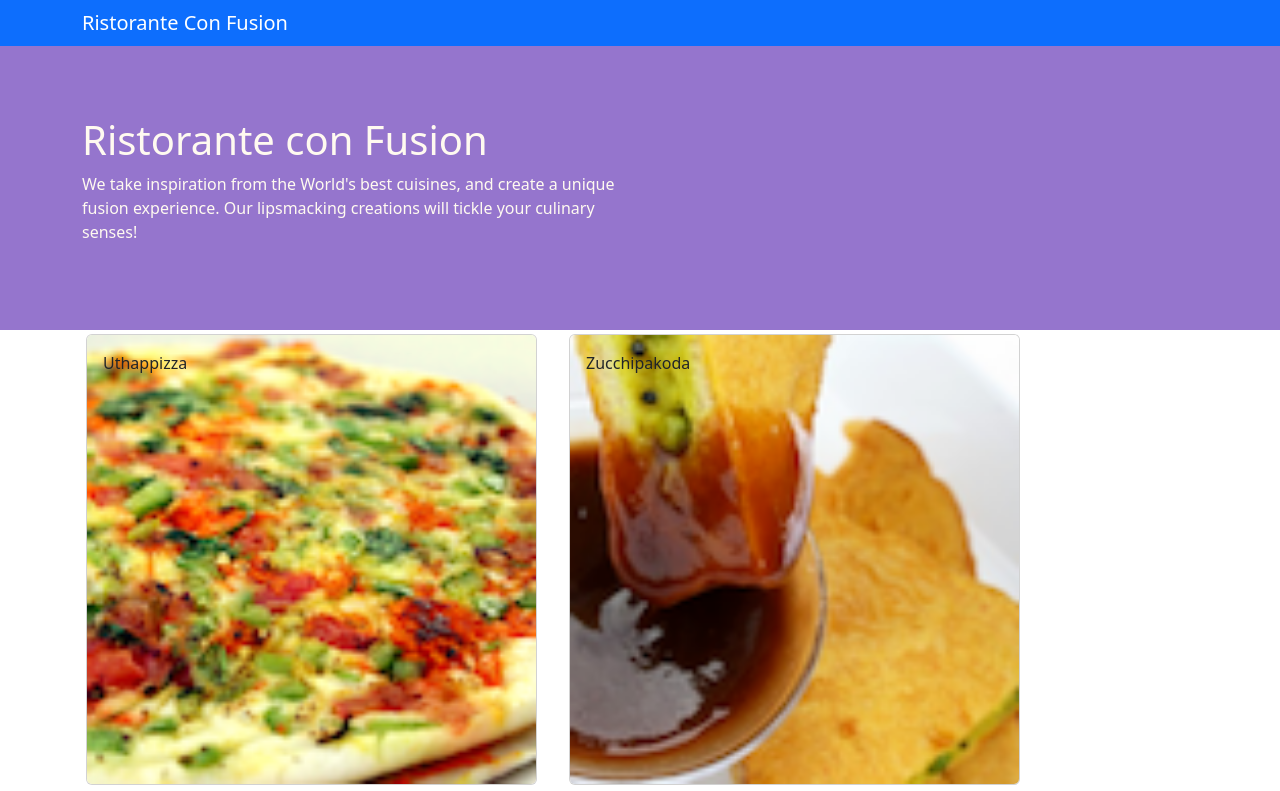
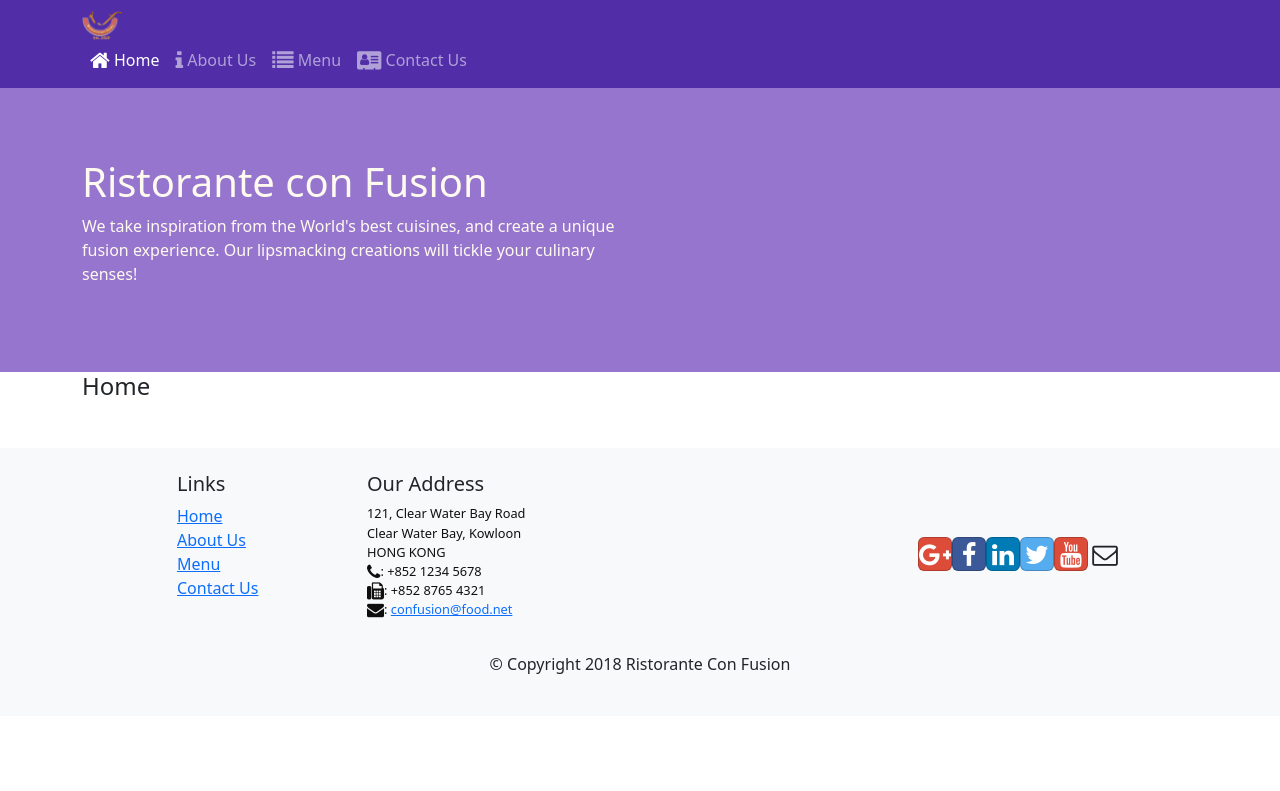
Before and after one commit to Lwalters7/ReactConfusion, a React (Create React App) app: page /home in a window 1280 px wide. Shown: the top 791 px of the page. Built offline with nearby package versions, Linux system fonts and the light colour scheme.

Commit message:
React Router

```diff
--- a/package.json
+++ b/package.json
@@ -8,6 +8,7 @@
     "font-awesome": "^4.7.0",
     "react": "^18.2.0",
     "react-dom": "^18.2.0",
+    "react-router-dom": "^7.4.0",
     "react-scripts": "5.0.1",
     "reactstrap": "^9.2.0",
     "web-vitals": "^4.2.4"
--- a/src/App.js
+++ b/src/App.js
@@ -1,13 +1,16 @@
 import React, { Component } from 'react';
 import './App.css';
 import Main from './components/MainComponents';
+import { BrowserRouter } from 'react-router-dom'; // ✅ Import BrowserRouter
 
 class App extends Component {
   render() {
     return (
-      <div className="App">
-        <Main />
-      </div>
+      <BrowserRouter>
+        <div className="App">
+          <Main />
+        </div>
+      </BrowserRouter>
     );
   }
 }
--- a/src/components/FooterComponent.js
+++ b/src/components/FooterComponent.js
@@ -1,17 +1,18 @@
 import React from 'react';
+import { Link } from 'react-router-dom';
 
 function Footer(props) {
   return (
-    <div className="footer bg-dark text-white mt-5 pt-4 pb-4">
+    <div className="footer bg-light mt-5 pt-4 pb-4">
       <div className="container">
         <div className="row justify-content-center">
           <div className="col-4 offset-1 col-sm-2">
             <h5>Links</h5>
             <ul className="list-unstyled">
-              <li><a href="#">Home</a></li>
-              <li><a href="#">About</a></li>
-              <li><a href="#">Menu</a></li>
-              <li><a href="contactus.html">Contact</a></li>
+              <li><Link to='/home'>Home</Link></li>
+              <li><Link to='/aboutus'>About Us</Link></li>
+              <li><Link to='/menu'>Menu</Link></li>
+              <li><Link to='/contactus'>Contact Us</Link></li>
             </ul>
           </div>
 
--- a/src/components/HeaderComponent.js
+++ b/src/components/HeaderComponent.js
@@ -1,17 +1,72 @@
 import React, { Component } from 'react';
-import { Navbar, NavbarBrand } from 'reactstrap';
+import {
+  Nav,
+  Navbar,
+  NavbarBrand,
+  NavbarToggler,
+  Collapse,
+  NavItem
+} from 'reactstrap';
+import { NavLink } from 'react-router-dom';
 
 class Header extends Component {
+  constructor(props) {
+    super(props);
+
+    this.toggleNav = this.toggleNav.bind(this);
+    this.state = {
+      isNavOpen: false
+    };
+  }
+
+  toggleNav() {
+    this.setState({
+      isNavOpen: !this.state.isNavOpen
+    });
+  }
+
   render() {
     return (
-      <React.Fragment>
-        <Navbar dark color="primary">
+      <div>
+        <Navbar dark expand="md">
           <div className="container">
-            <NavbarBrand href="/">Ristorante Con Fusion</NavbarBrand>
+            <NavbarToggler onClick={this.toggleNav} />
+            <NavbarBrand className="mr-auto" href="/">
+              <img
+                src='assets/images/logo.png'
+                height="30"
+                width="41"
+                alt='Ristorante Con Fusion'
+              />
+            </NavbarBrand>
+            <Collapse isOpen={this.state.isNavOpen} navbar>
+              <Nav navbar className="me-auto">
+                <NavItem>
+                  <NavLink className="nav-link" to="/home">
+                    <span className="fa fa-home fa-lg"></span> Home
+                  </NavLink>
+                </NavItem>
+                <NavItem>
+                  <NavLink className="nav-link" to="/aboutus">
+                    <span className="fa fa-info fa-lg"></span> About Us
+                  </NavLink>
+                </NavItem>
+                <NavItem>
+                  <NavLink className="nav-link" to="/menu">
+                    <span className="fa fa-list fa-lg"></span> Menu
+                  </NavLink>
+                </NavItem>
+                <NavItem>
+                  <NavLink className="nav-link" to="/contactus">
+                    <span className="fa fa-address-card fa-lg"></span> Contact Us
+                  </NavLink>
+                </NavItem>
+              </Nav>
+            </Collapse>
           </div>
         </Navbar>
 
-        {/* Updated section using header-banner instead of Jumbotron */}
+        {/* Replace Jumbotron with a styled div */}
         <div className="header-banner">
           <div className="container">
             <div className="row row-header">
@@ -19,14 +74,14 @@
                 <h1>Ristorante con Fusion</h1>
                 <p>
                   We take inspiration from the World's best cuisines,
-                  and create a unique fusion experience. Our lipsmacking creations
-                  will tickle your culinary senses!
+                  and create a unique fusion experience. Our lipsmacking
+                  creations will tickle your culinary senses!
                 </p>
               </div>
             </div>
           </div>
         </div>
-      </React.Fragment>
+      </div>
     );
   }
 }
--- /dev/null
+++ b/src/components/HomeComponent.js
@@ -0,0 +1,11 @@
+import React from 'react';
+
+function Home(props) {
+  return (
+    <div className="container">
+      <h4>Home</h4>
+    </div>
+  );
+}
+
+export default Home;
--- a/src/components/MainComponents.js
+++ b/src/components/MainComponents.js
@@ -1,9 +1,10 @@
 import React, { Component } from 'react';
-import { Navbar, NavbarBrand } from 'reactstrap';
+import { Routes, Route, Navigate } from 'react-router-dom'; // ✅ use v6 syntax
 import Menu from './MenuComponent';
 import DishDetail from './DishdetailComponent';
-import Header from './HeaderComponent';  // ✅ Add this
-import Footer from './FooterComponent';  // ✅ Add this
+import Header from './HeaderComponent';
+import Footer from './FooterComponent';
+import Home from './HomeComponent';
 import { DISHES } from '../shared/dishes';
 
 class Main extends Component {
@@ -22,20 +23,35 @@
   render() {
     return (
       <div>
-        <Header /> {/* ✅ Render the Header */}
+        <Header />
 
+        {/* ✅ Routing setup with Routes and Route (v6) */}
+        <Routes>
+          <Route path="/home" element={<Home />} />
+          <Route
+            path="/menu"
+            element={
               <Menu
                 dishes={this.state.dishes}
                 onClick={(dishId) => this.onDishSelect(dishId)}
               />
-
+            }
+          />
+          <Route
+            path="/menu/:dishId"
+            element={
               <DishDetail
                 dish={this.state.dishes.filter(
                   (dish) => dish.id === this.state.selectedDish
                 )[0]}
               />
+            }
+          />
+          {/* Redirect any unmatched routes to /home */}
+          <Route path="*" element={<Navigate to="/home" />} />
+        </Routes>
 
-        <Footer /> {/* ✅ Render the Footer */}
+        <Footer />
       </div>
     );
   }
--- a/src/components/MenuComponent.js
+++ b/src/components/MenuComponent.js
@@ -6,16 +6,22 @@
   CardTitle
 } from 'reactstrap';
 
+function RenderMenuItem({ dish }) {
+  return (
+    <Card>
+      <CardImg width="100%" src={dish.image} alt={dish.name} />
+      <CardImgOverlay>
+        <CardTitle>{dish.name}</CardTitle>
+      </CardImgOverlay>
+    </Card>
+  );
+}
+
 function Menu(props) {
   const menu = props.dishes.map((dish) => {
     return (
       <div key={dish.id} className="col-12 col-md-5 m-1">
-        <Card onClick={() => props.onClick(dish.id)}>
-          <CardImg width="100%" src={dish.image} alt={dish.name} />
-          <CardImgOverlay>
-            <CardTitle>{dish.name}</CardTitle>
-          </CardImgOverlay>
-        </Card>
+        <RenderMenuItem dish={dish} />
       </div>
     );
   });
```
Also changed, not shown: 2 other files (tests, documents, lock files or other folders). Lines whose indentation alone changed are shown as unchanged.
